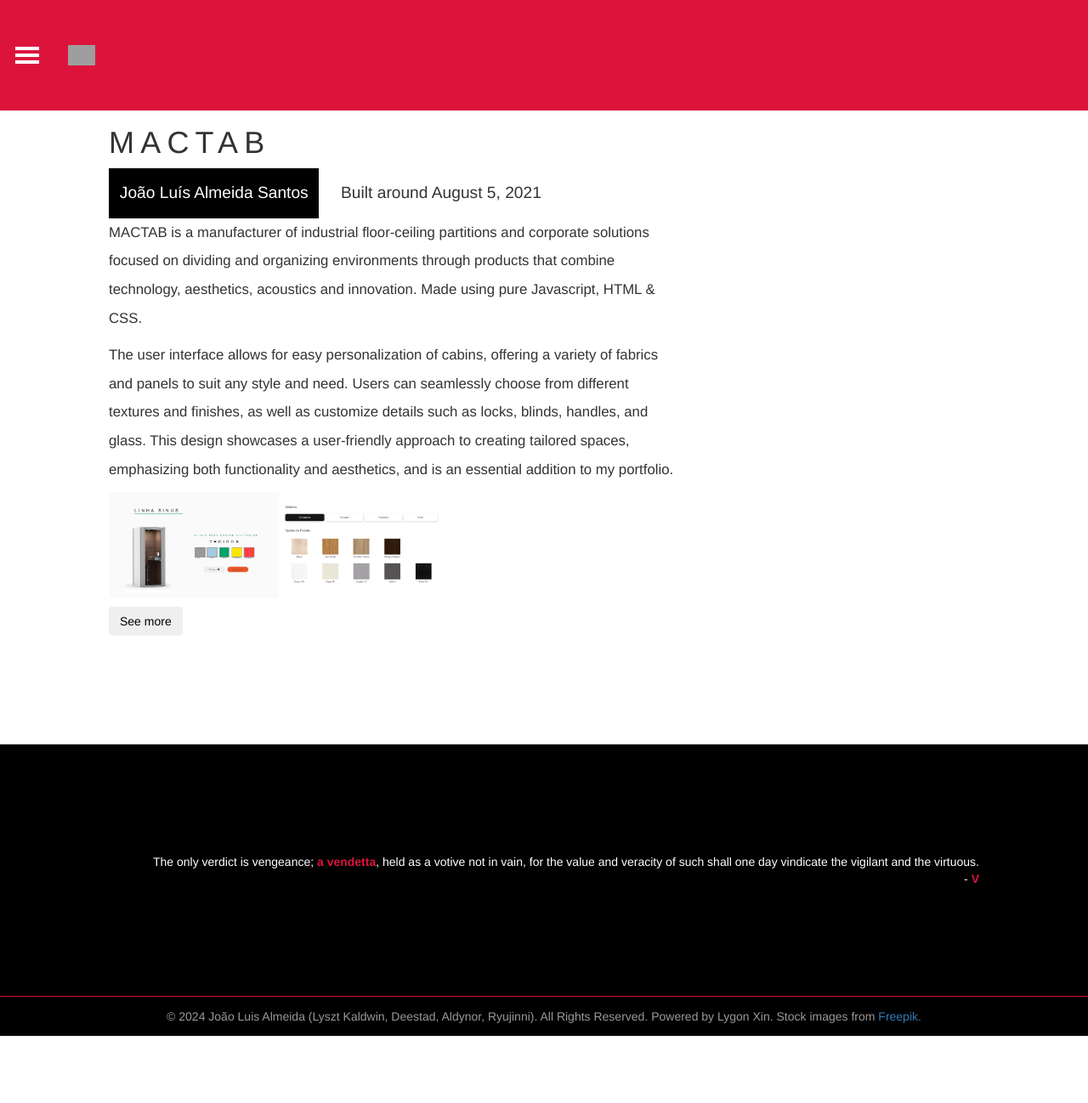
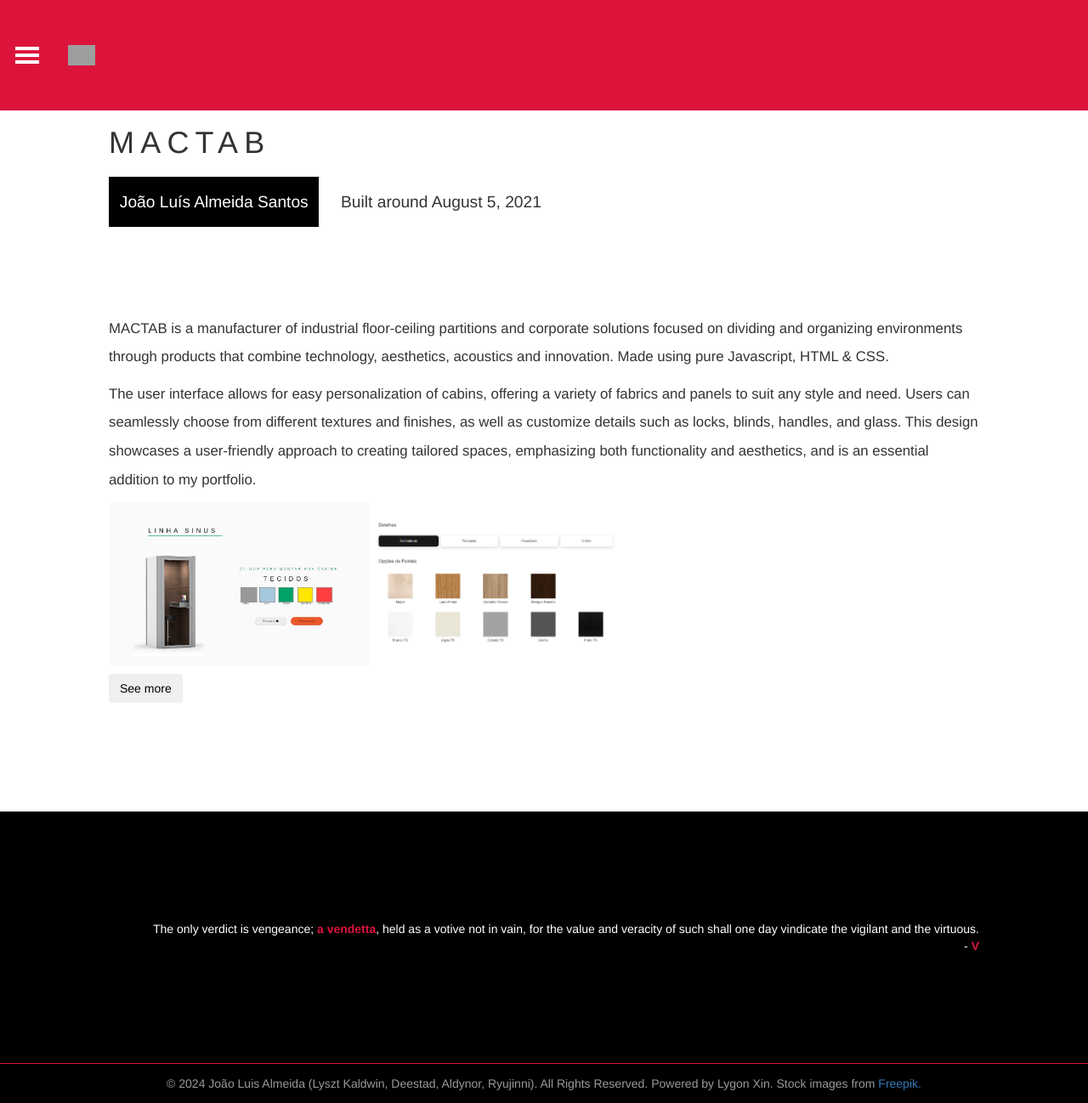
Before and after one commit to lyszt/lyszt.github.io, a Jekyll site: the page built from _posts/2021-8-5-Mactab.md, in a window 1280 px wide and 1298 px high. Shown: the whole window at 85% size. Built offline with Jekyll 4.4.1, drawn with Linux system fonts in a browser that asks for light colours; grey boxes are pictures that could not be loaded.

Commit message:
Header margin, font and all that fix

```diff
--- a/css/blogs/default.css
+++ b/css/blogs/default.css
@@ -28,7 +28,8 @@
   justify-items: start;
   align-items: center;
   justify-content: start;
-  margin-top: 10px;
+  margin-top: 2%;
+  margin-bottom: 10%;
   font-size: 1.5vw;
 }
 .post {
@@ -60,7 +61,6 @@
   font-weight: normal;
   font-size: 1.2em;
   line-height: 2em;
-  margin-right: 35%;
 }
 .post .entry a {
   color: black;
@@ -179,7 +179,7 @@
     }
 
     .post .entry {
-      font-size: 4vw;
+      font-size: 1.2em;
       font-weight: normal;
       line-height: normal;
     }
```
